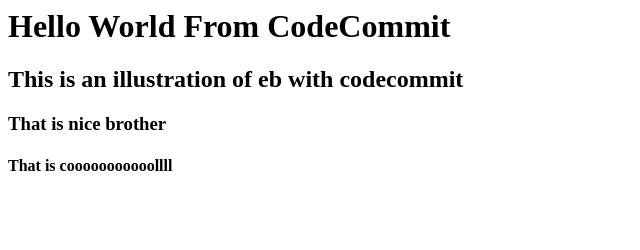
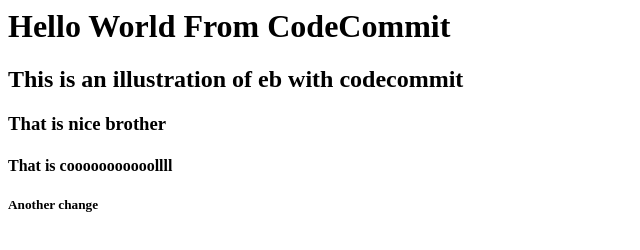
Before and after one commit to Abdelali12-codes/aws_elasticbeanstalk_codecommit_codebuild, a plain HTML site: page index.html in a window 1280 px wide. Shown: the full height of the page, 0-640 px from the left. Drawn offline with Linux system fonts and the light colour scheme.

Commit message:
another change

```diff
--- a/index.html
+++ b/index.html
@@ -5,5 +5,6 @@
 <h2> This is an illustration of eb with codecommit </h2>
 <h3> That is nice brother </h3>
 <h4> That is cooooooooooollll </h4>
+<h5> Another change </h5>
 </body>
 </html>
```
